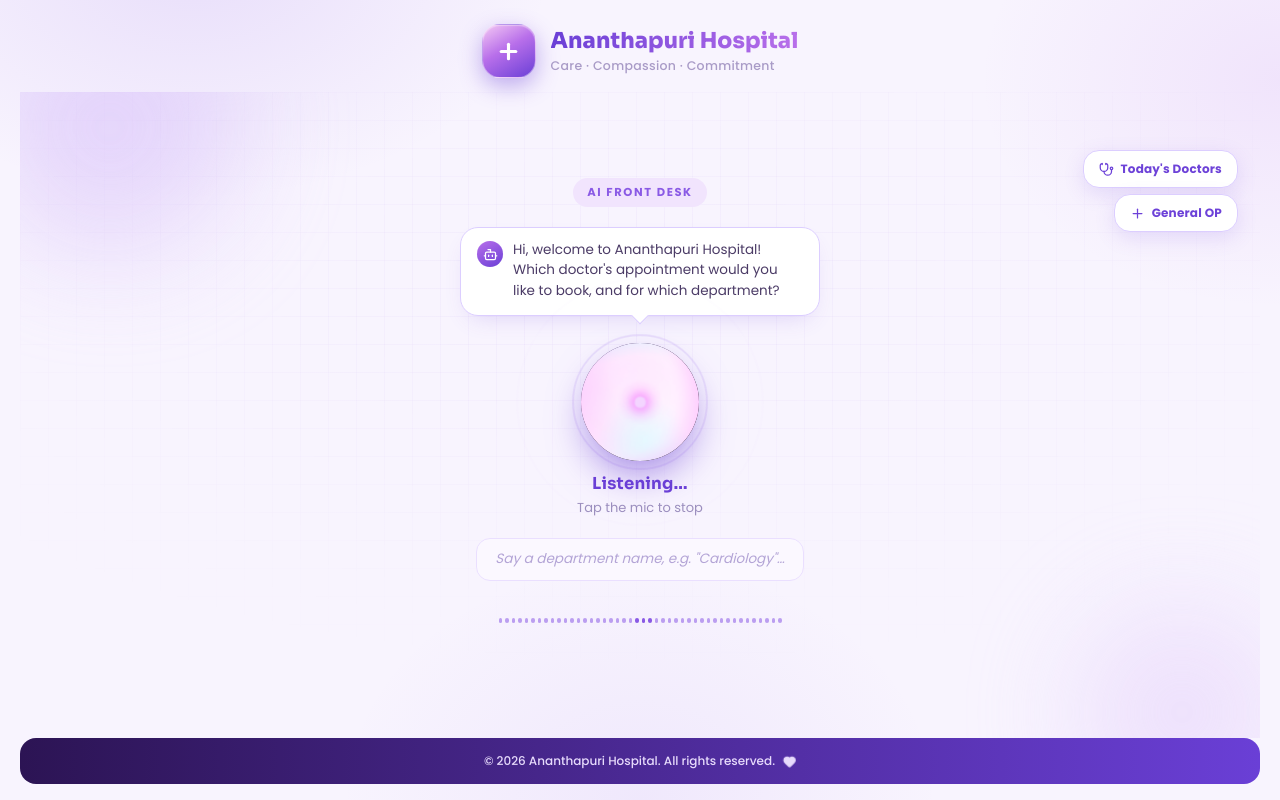
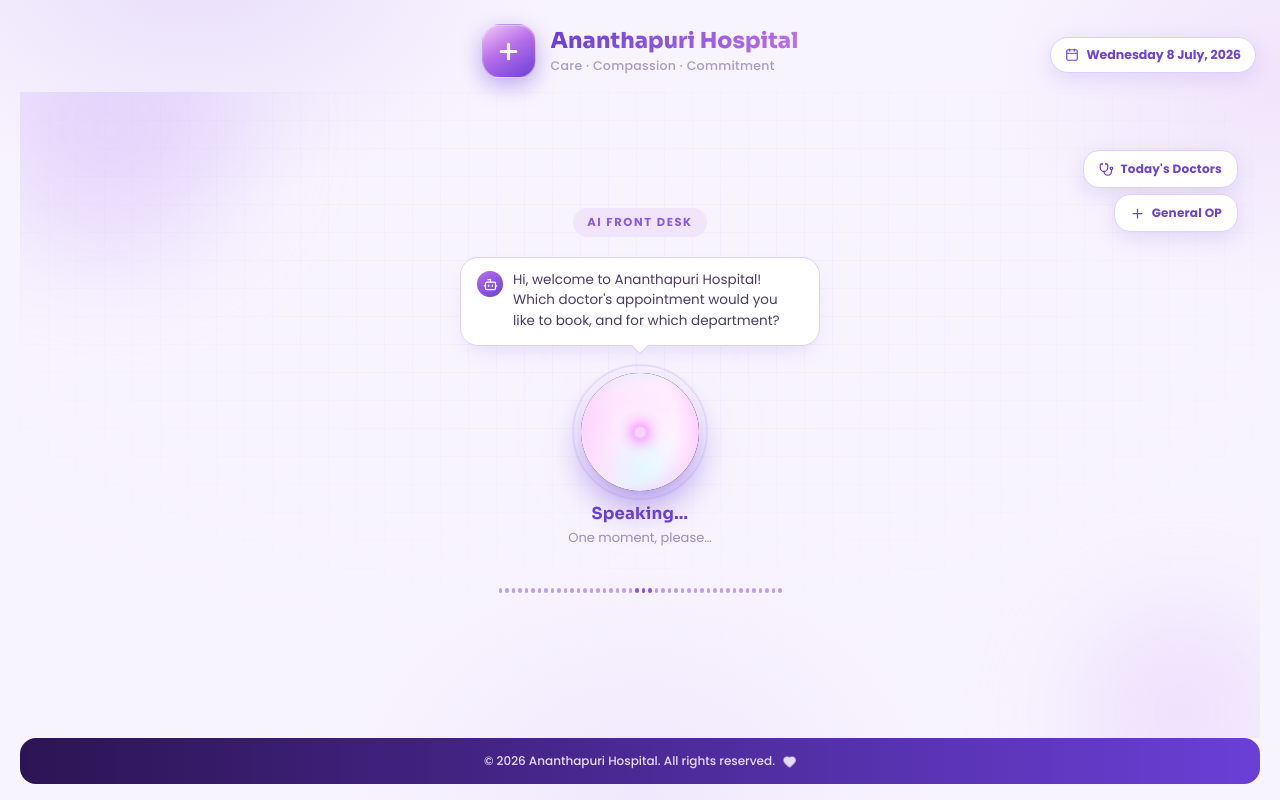
Before and after one commit to Zamaazzu/hospiital-bot, a React (Vite) app in the folder frontend/: page / in a window 1280 px wide. Built offline with nearby package versions, Linux system fonts and the light colour scheme; no server answers.

Commit message:
finished

```diff
--- a/frontend/src/components/Header/Header.jsx
+++ b/frontend/src/components/Header/Header.jsx
@@ -1,5 +1,5 @@
 import React from "react";
-import { Plus } from "lucide-react";
+import { Plus, Calendar } from "lucide-react";
 
 const styles = {
   header: {
@@ -34,8 +34,33 @@ const styles = {
     color: "#2A1B3D",
   },
   tagline: { fontSize: "12.5px", color: "#A99BC7", marginTop: "3px", letterSpacing: "0.3px", fontWeight: 500 },
+  datePill: {
+    position: "absolute",
+    right: "4px",
+    top: "50%",
+    transform: "translateY(-50%)",
+    display: "flex",
+    alignItems: "center",
+    gap: "7px",
+    background: "#fff",
+    border: "1px solid #DCCEFF",
+    color: "#6D42D8",
+    fontSize: "12.5px",
+    fontWeight: 700,
+    padding: "8px 14px",
+    borderRadius: "999px",
+    boxShadow: "0 6px 20px rgba(122,80,220,.15)",
+    whiteSpace: "nowrap",
+  },
 };
-
+function getTodayLabel() {
+  return new Date().toLocaleDateString("en-IN", {
+    weekday: "long",
+    day: "numeric",
+    month: "long",
+    year: "numeric",
+  });
+}
 export default function Header() {
   return (
     <header style={styles.header} className="hvb-fade-in">
@@ -43,6 +68,10 @@ export default function Header() {
         <div style={styles.logoBadge} className="hvb-logo-badge">
           <Plus size={25} color="#fff" strokeWidth={3} />
         </div>
+        <div style={styles.datePill} className="hvb-date-pill">
+        <Calendar size={14} />
+        <span>{getTodayLabel()}</span>
+      </div>
         <div>
           <div style={styles.brand}>Ananthapuri Hospital</div>
           <div style={styles.tagline}>Care · Compassion · Commitment</div>
--- a/frontend/src/components/HospitalVoiceBotApp.jsx
+++ b/frontend/src/components/HospitalVoiceBotApp.jsx
@@ -4,6 +4,7 @@ import Hero from "./Hero/Hero";
 import Doctors from "./Doctors/Doctors";
 import Footer from "./Footer/Footer";
 import { DEPARTMENTS, GENERAL_OP } from "../constants/departments";
+import { matchDepartment } from "../utils/matchDepartment";
 import "../styles/voicebot.css";
 
 const styles = {
@@ -70,7 +71,7 @@ export default function HospitalVoiceBotApp() {
       return;
     }
 
-    const match = DEPARTMENTS.find((d) => lower.includes(d.name.toLowerCase()));
+    const match = matchDepartment(lower, DEPARTMENTS);
     if (match) {
       setSelectedDept(match);
       setShowDoctors(true);
--- a/frontend/src/components/VoiceBot/VoiceBot.jsx
+++ b/frontend/src/components/VoiceBot/VoiceBot.jsx
@@ -1,4 +1,4 @@
-import React, { useEffect } from "react";
+import React, { useEffect, useState } from "react";
 import { Mic } from "lucide-react";
 import { useWaveform } from "../../hooks/useWaveform";
 import { useSpeechToText } from "../../hooks/useSpeechToText";
@@ -110,27 +110,51 @@ const styles = {
  * can drive voice navigation (e.g. opening a department when its name is
  * spoken) without VoiceBot needing to know about departments at all.
  */
+// WITH THIS:
 export default function VoiceBot({ isListening, onToggle, onTranscript }) {
+  // True only while the greeting is being spoken — the mic must stay
+  // deaf during this, so it can't pick up the bot's own voice or the
+  // user talking over it.
+  const [isGreeting, setIsGreeting] = useState(false);
+
   const bars = useWaveform(isListening);
   const { transcript, interimTranscript, supported: speechSupported, error: speechError } =
-    useSpeechToText(isListening);
+    useSpeechToText(isListening && !isGreeting);
 
   useEffect(() => {
     if (onTranscript) onTranscript(transcript);
   }, [transcript, onTranscript]);
 
   useEffect(() => {
-    if (typeof window === "undefined" || !window.speechSynthesis) return;
-    window.speechSynthesis.cancel();
-    if (!isListening) return;
+    const synth = typeof window !== "undefined" ? window.speechSynthesis : null;
+
+    if (!synth) {
+      setIsGreeting(false);
+      return;
+    }
+
+    synth.cancel();
+
+    if (!isListening) {
+      setIsGreeting(false);
+      return;
+    }
+
+    setIsGreeting(true);
     try {
       const utter = new SpeechSynthesisUtterance(GREETING_TEXT);
       utter.rate = 1;
       utter.pitch = 1.02;
-      window.speechSynthesis.speak(utter);
+      utter.onend = () => setIsGreeting(false);
+      utter.onerror = () => setIsGreeting(false);
+      synth.speak(utter);
     } catch (e) {
-      // speech synthesis unavailable — bubble text still shows
+      setIsGreeting(false);
     }
+
+    return () => {
+      synth.cancel();
+    };
   }, [isListening]);
 
   return (
@@ -158,12 +182,18 @@ export default function VoiceBot({ isListening, onToggle, onTranscript }) {
         </button>
       </div>
 
-      <div style={styles.micLabel}>{isListening ? "Listening…" : "Press & speak"}</div>
+      <div style={styles.micLabel}>
+        {isGreeting ? "Speaking…" : isListening ? "Listening…" : "Press & speak"}
+      </div>
       <div style={styles.micSub}>
-        {isListening ? "Tap the mic to stop" : "Tap the microphone and speak"}
+        {isGreeting
+          ? "One moment, please…"
+          : isListening
+          ? "Tap the mic to stop"
+          : "Tap the microphone and speak"}
       </div>
 
-      {isListening && (
+      {isListening && !isGreeting && (
         <div style={styles.transcriptBox} className="hvb-fade-in">
           {!speechSupported ? (
             <span style={styles.transcriptPlaceholder}>
--- a/frontend/src/constants/departments.js
+++ b/frontend/src/constants/departments.js
@@ -4,6 +4,7 @@ export const DEPARTMENTS = [
   {
     id: "cardiology",
     name: "Cardiology",
+    aliases: ["cardiology", "heart", "cardiac"],
     Icon: HeartPulse,
     accent: "#8A5AE5",
     tint: "#EFE7FE",
@@ -15,6 +16,7 @@ export const DEPARTMENTS = [
   {
     id: "orthopaedics",
     name: "Orthopaedics",
+    aliases: ["orthopaedics", "orthopedics", "ortho", "bone", "bones", "joint"],
     Icon: Bone,
     accent: "#6A3FD6",
     tint: "#EAE1FC",
@@ -23,6 +25,7 @@ export const DEPARTMENTS = [
   {
     id: "ent",
     name: "ENT",
+    aliases: ["ent", "ear nose throat", "ear", "throat", "nose"],
     Icon: Ear,
     accent: "#B86FEA",
     tint: "#F5E9FE",
@@ -31,6 +34,7 @@ export const DEPARTMENTS = [
   {
     id: "ophthalmology",
     name: "Ophthalmology",
+    aliases: ["ophthalmology", "opthalmology", "ophthalmologist", "eye", "eyes", "vision"],
     Icon: Eye,
     accent: "#7C3AED",
     tint: "#F0E5FD",
@@ -39,6 +43,7 @@ export const DEPARTMENTS = [
   {
     id: "neurology",
     name: "Neurology",
+    aliases: ["neurology", "neuro", "brain", "nerve", "nerves"],
     Icon: Brain,
     accent: "#9333EA",
     tint: "#F1E4FD",
@@ -47,6 +52,7 @@ export const DEPARTMENTS = [
   {
     id: "dermatology",
     name: "Dermatology",
+    aliases: ["dermatology", "skin"],
     Icon: Sparkles,
     accent: "#C084FC",
     tint: "#F7ECFE",
@@ -55,6 +61,7 @@ export const DEPARTMENTS = [
   {
     id: "pediatrics",
     name: "Pediatrics",
+    aliases: ["pediatrics", "paediatrics", "child", "children", "kids"],
     Icon: Baby,
     accent: "#A855F7",
     tint: "#F2E6FE",
@@ -63,6 +70,7 @@ export const DEPARTMENTS = [
   {
     id: "dentistry",
     name: "Dentistry",
+    aliases: ["dentistry", "dental", "teeth", "tooth"],
     Icon: Smile,
     accent: "#5B2FC2",
     tint: "#E7DEFC",
--- /dev/null
+++ b/frontend/src/utils/matchDepartment.js
@@ -0,0 +1,102 @@
+function normalize(text) {
+  return text
+    .toLowerCase()
+    .replace(/[^a-z\s]/g, " ")
+    .replace(/\s+/g, " ")
+    .trim();
+}
+
+function levenshtein(a, b) {
+  const m = a.length;
+  const n = b.length;
+  if (m === 0) return n;
+  if (n === 0) return m;
+
+  const dp = Array.from({ length: m + 1 }, () => new Array(n + 1).fill(0));
+  for (let i = 0; i <= m; i++) dp[i][0] = i;
+  for (let j = 0; j <= n; j++) dp[0][j] = j;
+
+  for (let i = 1; i <= m; i++) {
+    for (let j = 1; j <= n; j++) {
+      const cost = a[i - 1] === b[j - 1] ? 0 : 1;
+      dp[i][j] = Math.min(dp[i - 1][j] + 1, dp[i][j - 1] + 1, dp[i - 1][j - 1] + cost);
+    }
+  }
+  return dp[m][n];
+}
+
+// Slides a window of transcriptWords the same length as phraseWords across the
+// transcript, and accepts a match if the average per-word edit distance is
+// small relative to word length — this is what forgives "orthopedics" vs
+// "orthopaedics" (distance 1) or the odd dropped/garbled letter from the
+// speech recognizer, without accepting completely unrelated words.
+function fuzzyPhraseInTranscript(transcriptWords, phraseWords) {
+  if (phraseWords.length > transcriptWords.length) return false;
+
+  for (let start = 0; start <= transcriptWords.length - phraseWords.length; start++) {
+    let totalDistance = 0;
+    let totalLength = 0;
+
+    for (let i = 0; i < phraseWords.length; i++) {
+      const tWord = transcriptWords[start + i];
+      const pWord = phraseWords[i];
+      totalDistance += levenshtein(tWord, pWord);
+      totalLength += Math.max(tWord.length, pWord.length);
+    }
+
+    // Allow up to ~30% of characters to differ across the phrase.
+    if (totalLength > 0 && totalDistance / totalLength <= 0.3) return true;
+  }
+
+  return false;
+}
+
+// Minimum keyword length before we allow prefix matching. Short aliases like
+// "eye" or "ent" are too common as substrings of unrelated words (e.g. "ent"
+// inside "appointment"), so prefix matching only kicks in for longer,
+// distinctive keywords such as "ortho".
+const MIN_PREFIX_LEN = 4;
+
+// Catches things like "orthopedic", "orthoclinic", or any other word that
+// starts with a distinctive department keyword, even if it doesn't match any
+// alias exactly — e.g. any word starting with "ortho" should route to
+// Orthopaedics.
+function hasPrefixMatch(transcriptWords, candidateWord) {
+  if (candidateWord.length < MIN_PREFIX_LEN) return false;
+  return transcriptWords.some(
+    (word) => word.length >= MIN_PREFIX_LEN && (word.startsWith(candidateWord) || candidateWord.startsWith(word))
+  );
+}
+
+/**
+ * Finds the department whose name or alias best matches the given transcript,
+ * tolerating spelling variants (orthopaedics/orthopedics), minor
+ * speech-recognition errors (a dropped or swapped letter), and words that
+ * merely start with a distinctive department keyword (any "ortho..." word →
+ * Orthopaedics). Returns null if nothing matches closely enough.
+ */
+export function matchDepartment(transcriptText, departments) {
+  if (!transcriptText) return null;
+
+  const transcriptWords = normalize(transcriptText).split(" ").filter(Boolean);
+  if (!transcriptWords.length) return null;
+
+  for (const dept of departments) {
+    const candidates = [dept.name, ...(dept.aliases || [])];
+
+    for (const candidate of candidates) {
+      const candidateWords = normalize(candidate).split(" ").filter(Boolean);
+      if (!candidateWords.length) continue;
+
+      if (candidateWords.length === 1 && hasPrefixMatch(transcriptWords, candidateWords[0])) {
+        return dept;
+      }
+
+      if (fuzzyPhraseInTranscript(transcriptWords, candidateWords)) {
+        return dept;
+      }
+    }
+  }
+
+  return null;
+}
```
